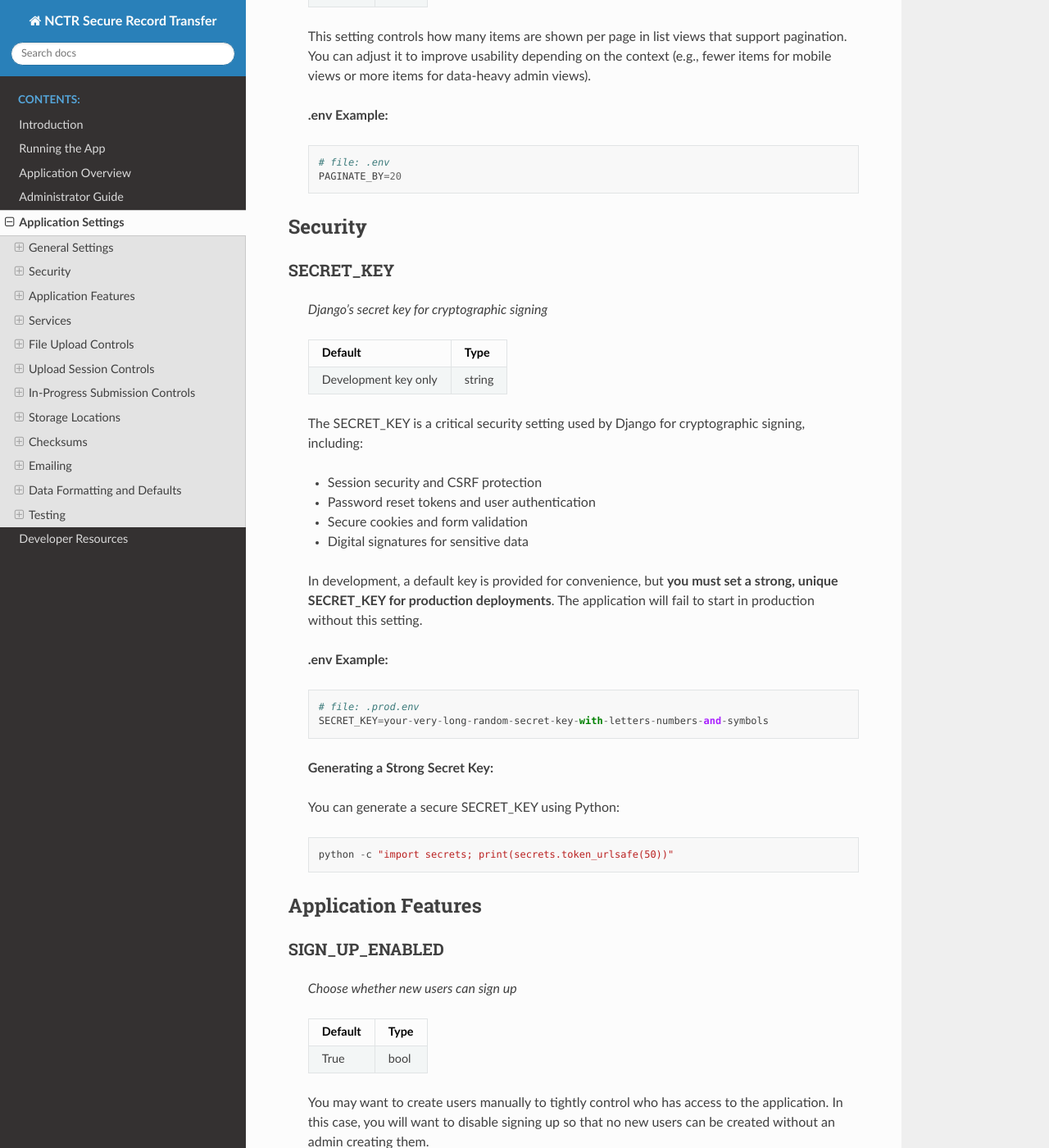
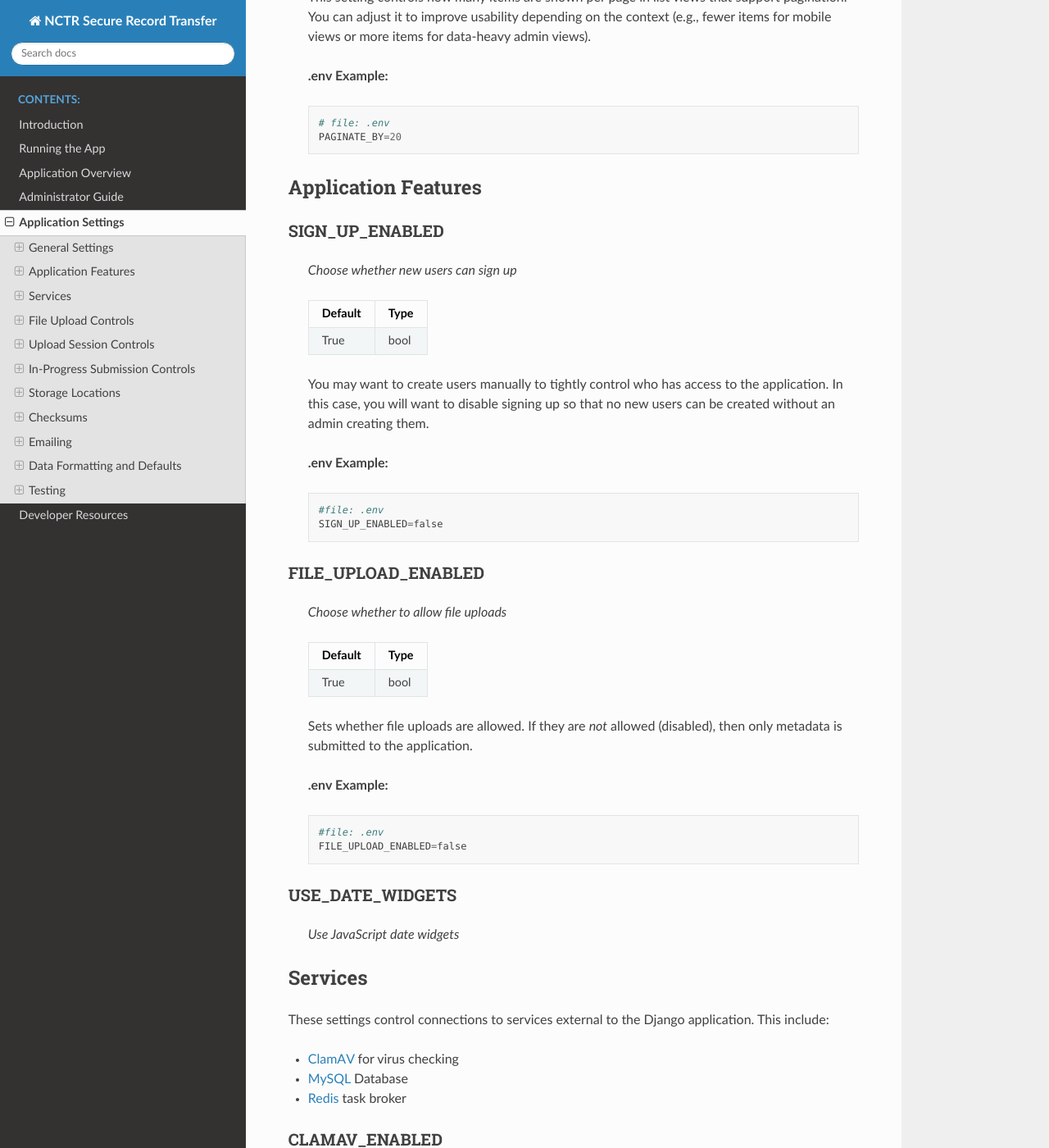
Before and after one commit to NationalCentreTruthReconciliation/Secure-Record-Transfer, a Sphinx documentation site: the page built from docs/settings/index.rst, in a window 1280 px wide and 1400 px high, scrolled down 2377 px. Shown: the whole window at 82% size. Built offline with Sphinx 7.4.7 and the Read the Docs theme 3.1.0, drawn with Linux system fonts in a browser that asks for light colours.

Commit message:
Revert changes to docs/settings/index.rst

```diff
--- a/docs/settings/index.rst
+++ b/docs/settings/index.rst
@@ -34,47 +34,6 @@ PAGINATE_BY
 
         # file: .env
         PAGINATE_BY=20
-
-
-Security
---------
-
-SECRET_KEY
-^^^^^^^^^^
-
-    *Django's secret key for cryptographic signing*
-
-    .. table::
-
-        =======================  =========
-        Default                  Type
-        =======================  =========
-        Development key only     string
-        =======================  =========
-
-    The SECRET_KEY is a critical security setting used by Django for cryptographic signing, including:
-
-    - Session security and CSRF protection
-    - Password reset tokens and user authentication
-    - Secure cookies and form validation
-    - Digital signatures for sensitive data
-
-    In development, a default key is provided for convenience, but **you must set a strong, unique SECRET_KEY for production deployments**. The application will fail to start in production without this setting.
-
-    **.env Example:**
-
-    ::
-
-        # file: .prod.env
-        SECRET_KEY=your-very-long-random-secret-key-with-letters-numbers-and-symbols
-
-    **Generating a Strong Secret Key:**
-
-    You can generate a secure SECRET_KEY using Python:
-
-    ::
-
-        python -c "import secrets; print(secrets.token_urlsafe(50))"
 
 
 Application Features
```
